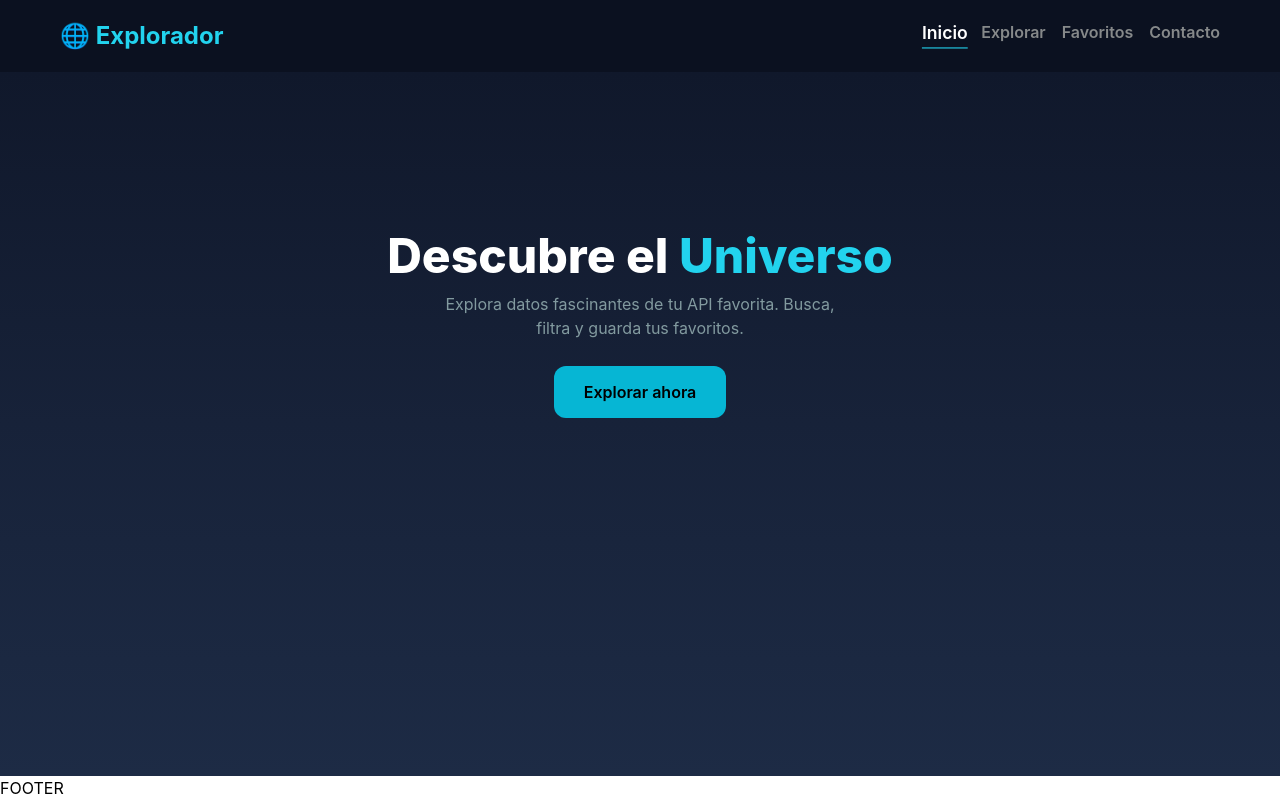
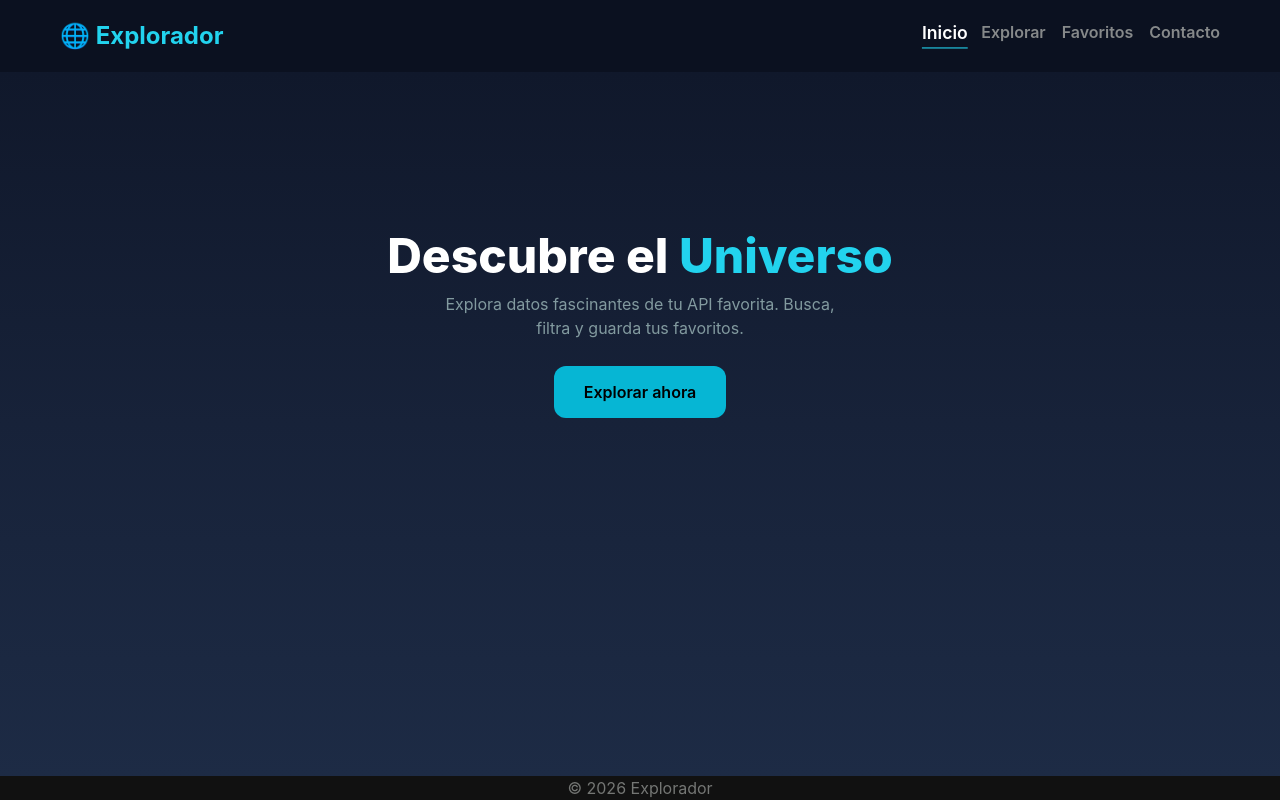
Before and after one commit to alfredoTous/React-Proyecto1, a React (Vite) app: page / in a window 1280 px wide. Built offline with nearby package versions, Linux system fonts and the light colour scheme.

Commit message:
update(footer): add basic content to footer

```diff
--- a/src/components/Footer.tsx
+++ b/src/components/Footer.tsx
@@ -1,8 +1,13 @@
+import { Link } from 'react-router'
 
 function Footer()
 {
     return (
-        <h2>FOOTER</h2>
+        <div className="flex justify-center bg-[#111] text-[#747674]">
+            <p>
+                © 2026 <Link to="/">Explorador</Link>
+            </p>
+        </div>
     )
 }
 
```
